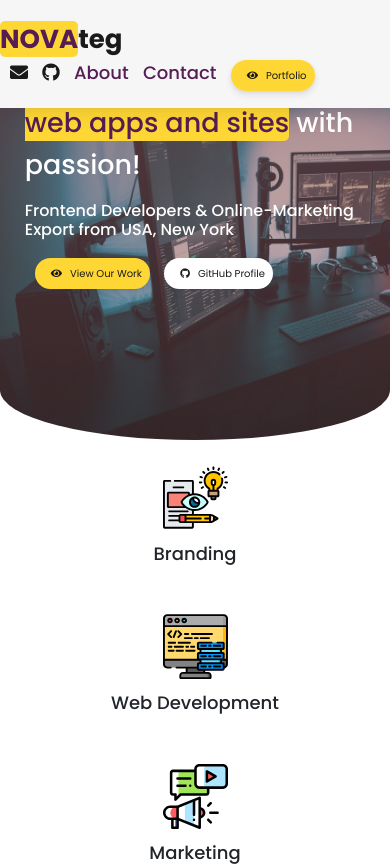
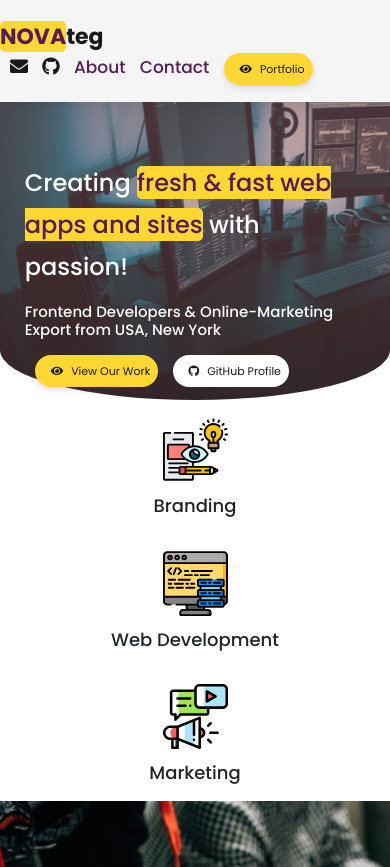
Before and after one commit to NigoraFayzullaeva/NOVATEG, a plain HTML site: page index.html in a window 390 px wide. Shown: the top 867 px of the page. Drawn offline with nearby package versions, Linux system fonts and the light colour scheme; a script that the page names is missing.

Commit message:
Add files via upload

```diff
--- a/css/style.css
+++ b/css/style.css
@@ -23,12 +23,12 @@ body{
     background-size: cover;
     background-attachment: fixed;
     width: 100%;
-    min-height: 45vh;
+    min-height: 400px;
     border-bottom-left-radius: 1000% 1000px;
     border-bottom-right-radius: 1000% 1000px;
 }
 .menu-main{
-    position: fixed;
+    /* position: fixed; */
     top: 0;
     left: 0;
     z-index: 99999;
@@ -403,7 +403,7 @@ background: linear-gradient(35deg, rgba(253,187,45,1) 49%, rgba(195,34,162,1) 76
         display: none;
     }
     .card-content {
-        margin: 25px 0;
+        margin: 17px 0;
     }
     .card-content-img {
         height: 65px;
@@ -417,24 +417,30 @@ background: linear-gradient(35deg, rgba(253,187,45,1) 49%, rgba(195,34,162,1) 76
         font-size: 18px;
     }
     .portfolio-button {
-        font-size: 10px;
+        font-size: 11px;
     }
     .header-buttons{
         display: block;
     }
     .header-des {
-        font-size: 16px;
-        margin-bottom: 21px;
+        font-size: 15px;
+        margin-bottom: 18px;
     }
     .bg-color-fresh{
         padding: 0;
     }
     .header-text {
         line-height: 42px;
-        font-size: 27px;
+        font-size: 24px;
     }
     .menu-main{
         display: flex;
     flex-direction: column;
     }
+    .header-logo {
+        font-size: 22px;
+    }
+    .navbar-item {
+        font-size: 17px;
+    }
 }
```
